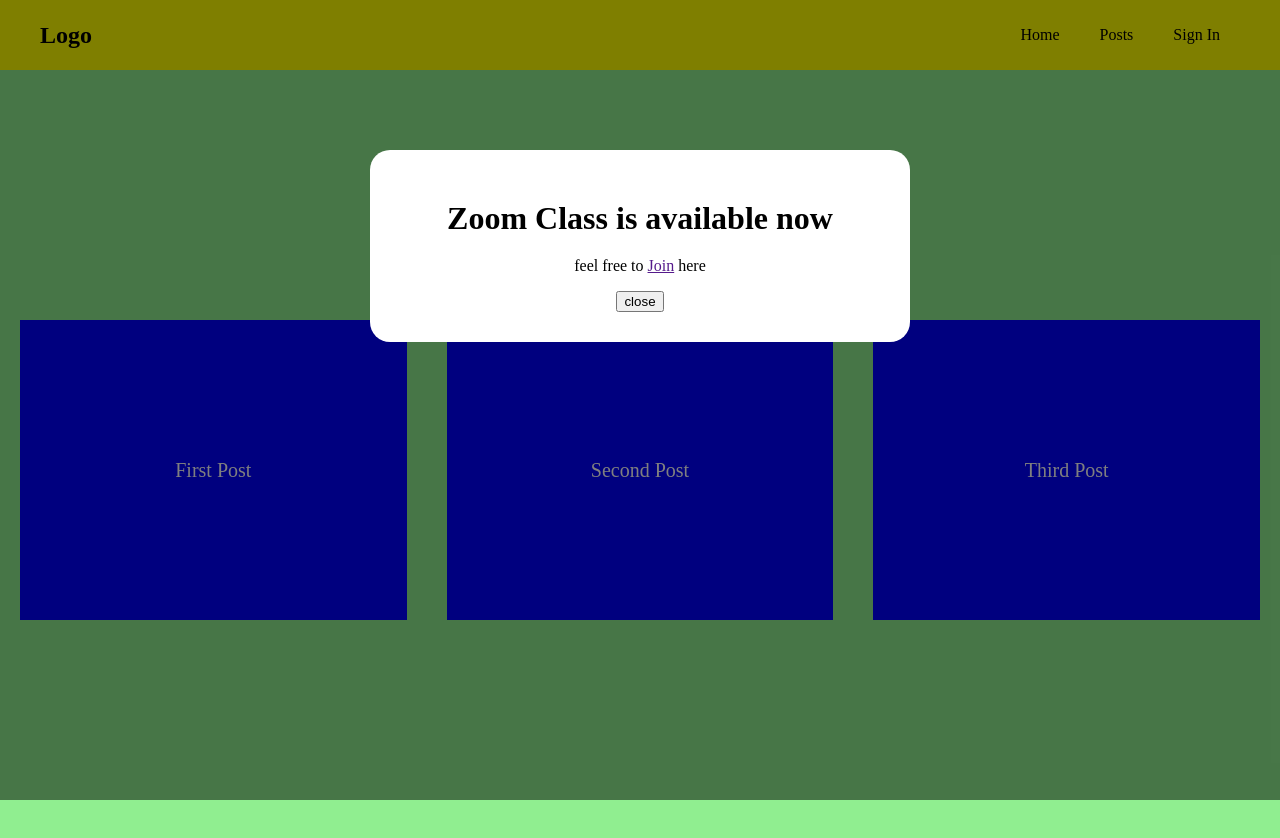
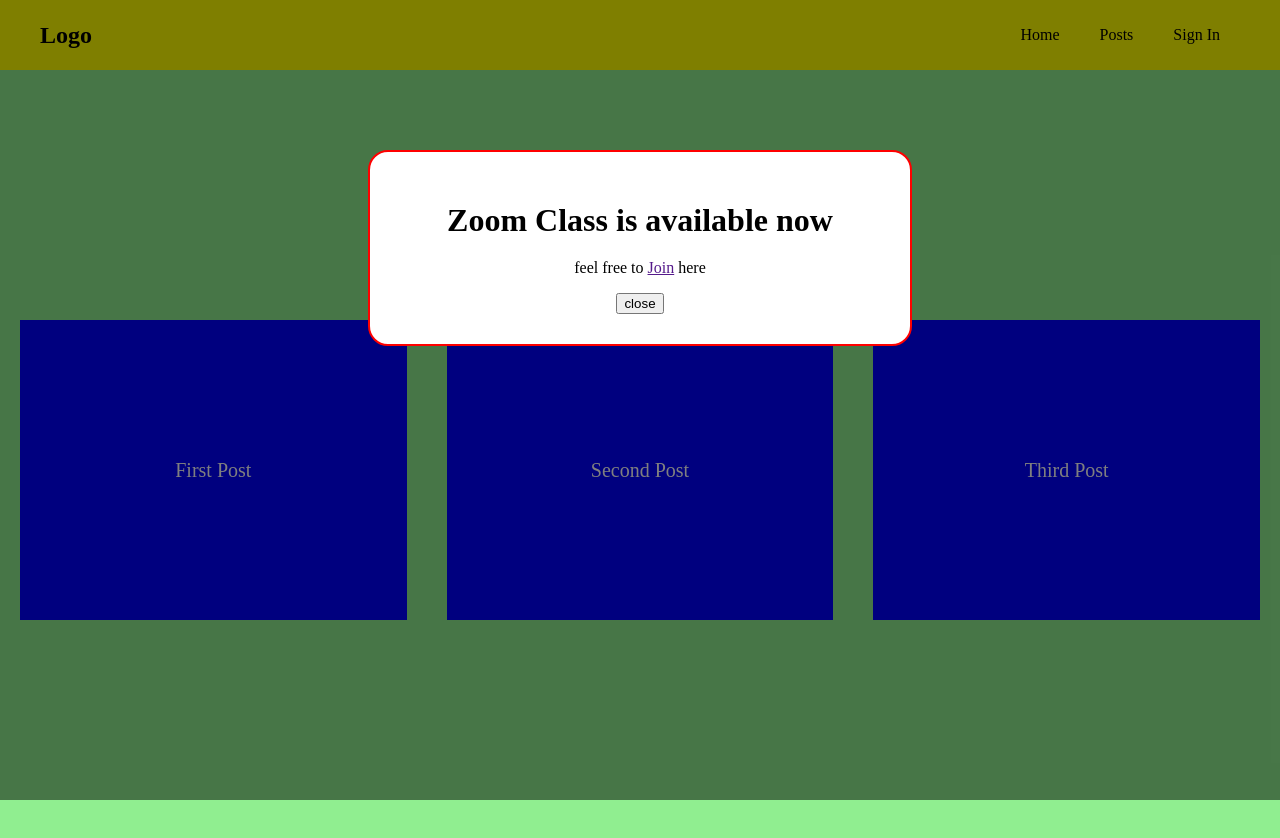
Before and after one commit to nayzawaungnza/react-basic, a React (Create React App) app: page / in a window 1280 px wide. Both pictures are taken after a click on the item "Sign In". Shown: the top 838 px of the page. Built offline with nearby package versions, Linux system fonts and the light colour scheme.

Commit message:
ep-23 style tag order and inline css

```diff
--- a/src/App.js
+++ b/src/App.js
@@ -28,7 +28,7 @@
     <>
       <Navbar setshowModal={setshowModal}/>
       <PostList posts={posts}/>
-      {showModal && <Modal>
+      {showModal && <Modal danger>
         {/* that is call slot */}
             <h1>Zoom Class is available now</h1>
             <p>feel free to <a href="">Join</a> here</p>
--- a/src/components/Modal/index.js
+++ b/src/components/Modal/index.js
@@ -1,12 +1,15 @@
 import React from 'react'
 import './index.css'
 import  ReactDOM  from 'react-dom'
-export default function Modal({children}) {
+export default function Modal({children, danger=false}) {
   return (
     ReactDOM.createPortal(
     <div className='modal-components'>
         <div className='modal-backdrop'>
-      <div className='modal'>
+      <div className='modal' style={{
+        border: '2px solid',
+        borderColor : danger ? 'red' : 'blue',
+       }}>
           {children}
       </div>
     </div>
```
